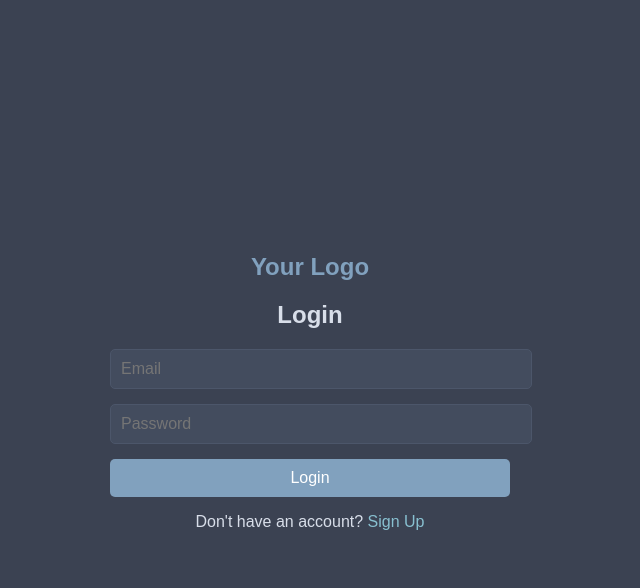
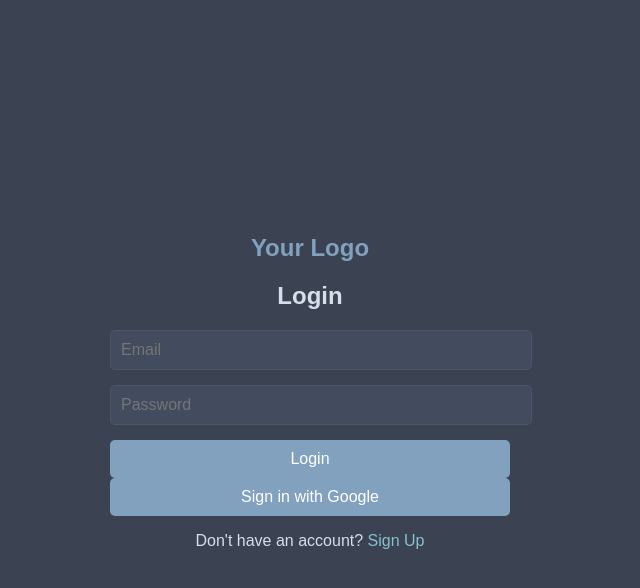
Before and after one commit to BhaviRathore/CyberCipher2025_Adv_B045, a Flask app: template Templates/loginpage.html in a window 1280 px wide. Shown: the top 588 px of the page, without its empty margins (330-970 px from the left). Run offline with Flask 3, Linux system fonts and the light colour scheme; the template is opened without the code that fills it, so the values that code supplies are empty; some libraries are stand-ins or nearby versions.

Commit message:
google sign in

```diff
--- a/Templates/loginpage.html
+++ b/Templates/loginpage.html
@@ -92,6 +92,8 @@
     <input type="email" id="email" class="input" placeholder="Email" required>
     <input type="password" id="password" class="input" placeholder="Password" required>
     <button id="loginBtn" class="login-button">Login</button>
+    <button type="button" id="google-login" class="login-button">Sign in with Google</button>
+
     <div class="error-message" id="errorMsg"></div>
 
     <p class="signup">Don't have an account? <a href="signup.html">Sign Up</a></p>
```
